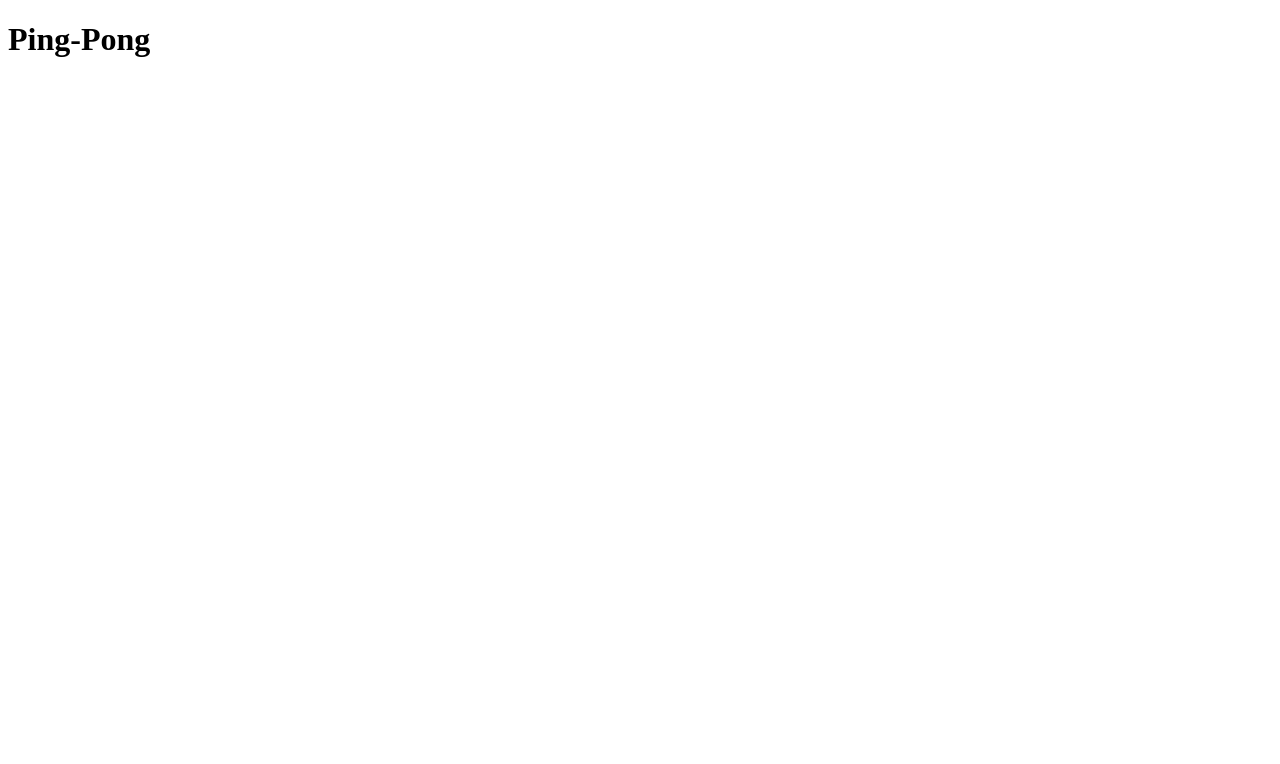
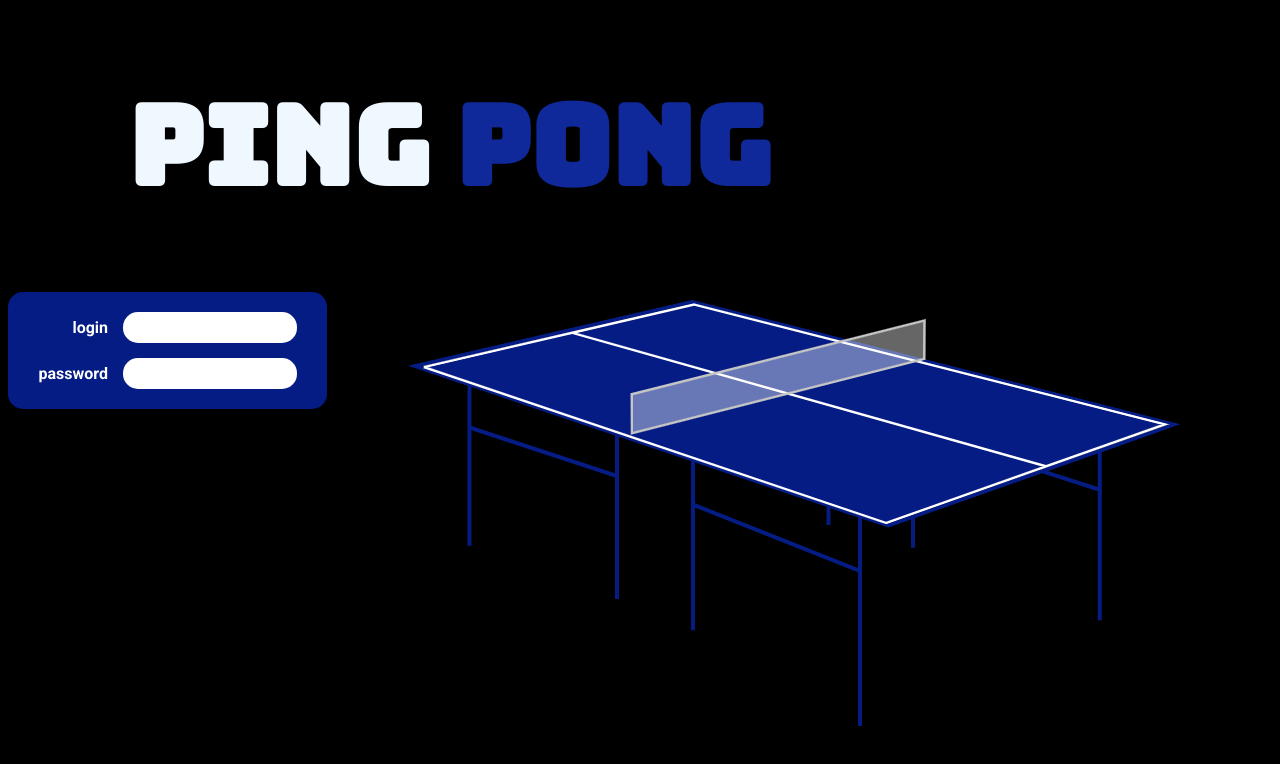
Before and after one commit to BrahimJandri/ft_transcendence, a plain HTML site: page Front-end/index.html in a window 1280 px wide. Drawn offline with Linux system fonts and the light colour scheme.

Commit message:
start styling the main page

```diff
--- a/Front-end/index.html
+++ b/Front-end/index.html
@@ -5,13 +5,24 @@
     <meta charset="UTF-8" />
     <meta name="viewport" content="width=device-width, initial-scale=1.0" />
     <meta name="description" content="this is a website for ping pong game" />
-    <link href="style.css">
+    <link rel="stylesheet" href="style.css">
     <link rel="icon" href="./images/ping-pong.png" type="image/x-icon">
     <title>Ping-Pong</title>
 </head>
 
 <body>
-    <h1 id="title">Ping-Pong</h1>
+    <h1>Ping <span class="highlight">Pong</span></h1>
+    <img src="./images/Transcendence - table tennis illustration.png">
+    <div class="login-box">
+        <div class="form-row">
+            <label for="login">login</label>
+            <input type="text" id="login" name="login">
+        </div>
+        <div class="form-row">
+            <label for="password">password</label>
+            <input type="password" id="password" name="password">
+        </div>
+    </div>
 </body>
 
 </html>
--- a/Front-end/style.css
+++ b/Front-end/style.css
@@ -1,3 +1,54 @@
-#title {
+@import url('https://fonts.googleapis.com/css2?family=Bungee&display=swap');
+@import url('https://fonts.googleapis.com/css2?family=Bungee&family=Roboto:ital,wght@0,100..900;1,100..900&display=swap');
 
+body {
+    background: black;
 }
+
+h1 {
+    font-family: 'Bungee', sans-serif;
+    color: aliceblue;
+    font-size: 110px;
+    margin-left: 120px;
+}
+
+.highlight {
+    color: rgb(15,41,154);
+}
+
+img {
+    position: absolute;
+    top: 300px;
+    right: 100px;
+}
+
+.login-box {
+    background-color: rgb(4,28,132);
+    padding: 20px 30px;
+    border-radius: 15px;
+    display: flex;
+    flex-direction: column;
+    gap: 15px;
+    color: white;
+    width: fit-content;
+    font-family: 'Roboto', sans-serif;
+  }
+
+  .form-row {
+    display: flex;
+    align-items: center;
+    gap: 15px;
+  }
+
+  .form-row label {
+    width: 70px;
+    text-align: right;
+    font-weight: bold;
+  }
+
+  .form-row input {
+    padding: 8px 12px;
+    border: none;
+    border-radius: 15px;
+    width: 150px;
+  }
```
Also changed, not shown: Front-end/images/Transcendence - table tennis illustration.png (added).
